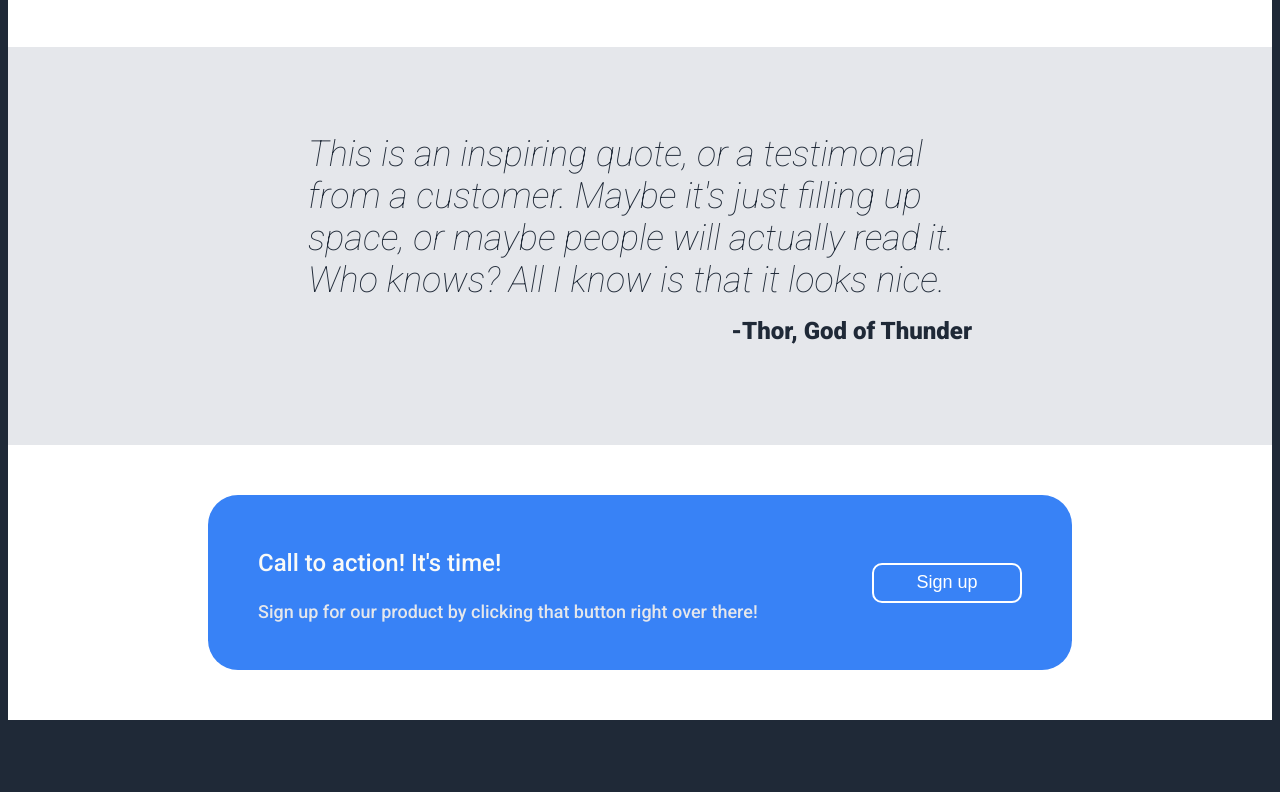
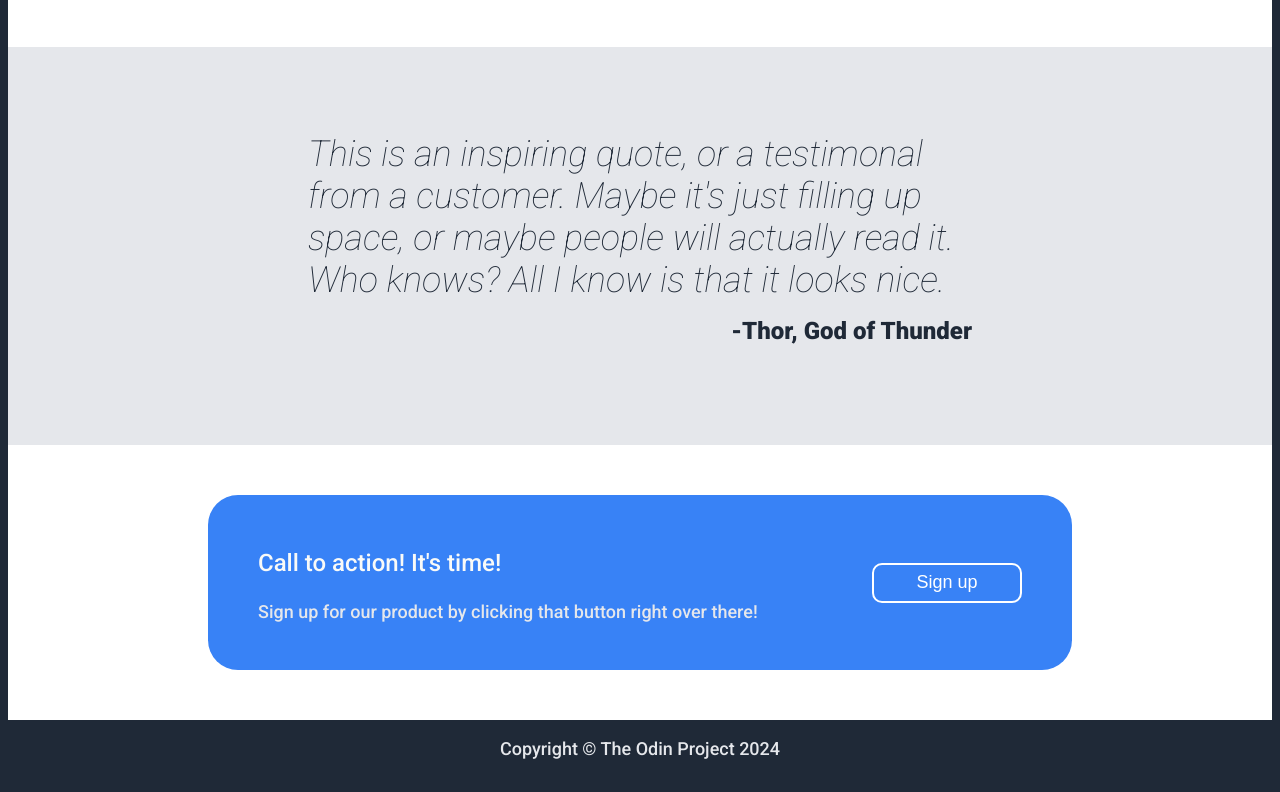
Before and after one commit to FishShalami/odin-landing-page, a plain HTML site: page index.html in a window 1280 px wide. Shown: the part 1392-2184 px from the top of the page. Before the commit the page ends 2120 px from the top, so only its background shows below. Drawn offline with Linux system fonts and the light colour scheme.

```diff
--- a/index.html
+++ b/index.html
@@ -80,7 +80,7 @@
         </div>
     </div>
     <div class = footer>
-
+        <p>Copyright &copy The Odin Project 2024</p>
     </div>
 </body>
 </html>
--- a/styles.css
+++ b/styles.css
@@ -45,6 +45,7 @@
     flex-shrink: 0;
     margin-left: 200px;
     padding: 10px;
+    filter: invert(1);
 }
 
 .header-links {
@@ -167,6 +168,7 @@
     padding: 30px 50px;
     color: inherit;
     display: flex;
+    gap: 30px;
 }
 
 .cta-header {
@@ -199,3 +201,9 @@
     width: 150px;
     height: 40px;
 }
+
+.footer {
+    text-align: center;
+
+    height: 8vh;
+}
```
